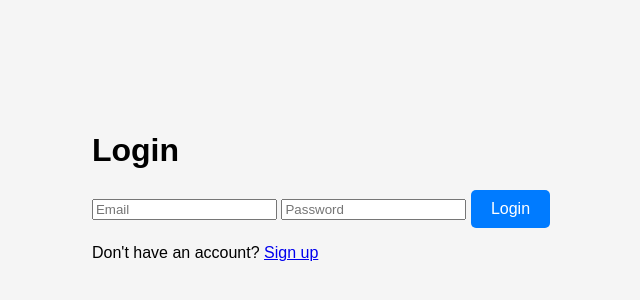
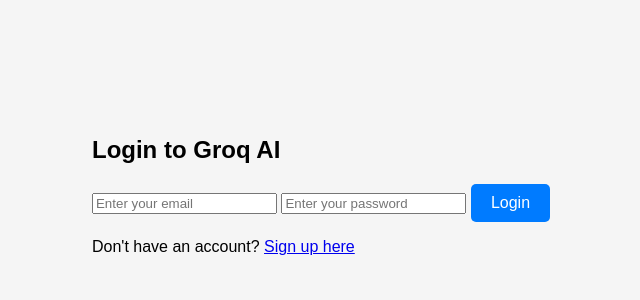
Before and after one commit to Coen3111/AIIG, a plain HTML site: page index.html in a window 1280 px wide. Shown: the part 206-506 px from the top of the page, without its empty margins (319-959 px from the left). Drawn offline with Linux system fonts and the light colour scheme.

Commit message:
Update index.html

```diff
--- a/index.html
+++ b/index.html
@@ -1,21 +1,21 @@
 <!DOCTYPE html>
 <html lang="en">
 <head>
-    <meta charset="UTF-8">
-    <meta name="viewport" content="width=device-width, initial-scale=1.0">
-    <title>Login</title>
-    <link rel="stylesheet" href="style.css">
+  <meta charset="UTF-8">
+  <meta name="viewport" content="width=device-width, initial-scale=1.0">
+  <title>Login - Groq AI</title>
+  <link rel="stylesheet" href="style.css">
 </head>
 <body>
-    <div class="auth-container">
-        <h1>Login</h1>
-        <form id="login-form">
-            <input type="email" id="login-email" placeholder="Email" required>
-            <input type="password" id="login-password" placeholder="Password" required>
-            <button type="button" onclick="login()">Login</button>
-            <p>Don't have an account? <a href="signup.html">Sign up</a></p>
-        </form>
-    </div>
-    <script src="script.js"></script>
+
+  <div class="login-container">
+    <h2>Login to Groq AI</h2>
+    <input type="email" id="login-email" placeholder="Enter your email" required />
+    <input type="password" id="login-password" placeholder="Enter your password" required />
+    <button onclick="login()">Login</button>
+    <p>Don't have an account? <a href="signup.html">Sign up here</a></p>
+  </div>
+
+  <script src="script.js"></script>
 </body>
 </html>
```
